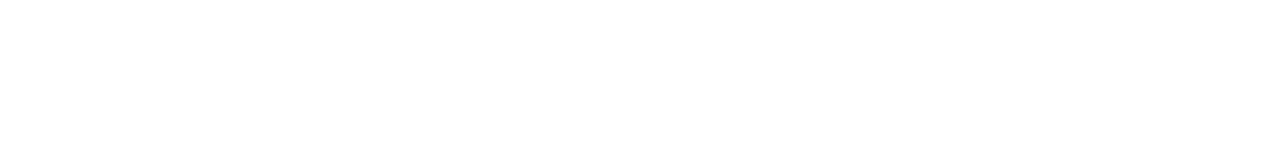
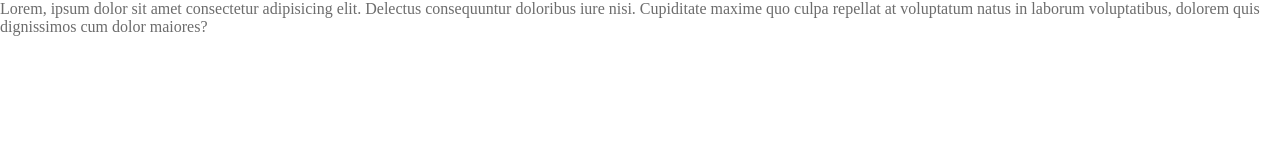
Before and after one commit to leonardonaoki/travelgram-static-website, a plain HTML site: page index.html in a window 1280 px wide. Drawn offline with Linux system fonts and the light colour scheme.

Commit message:
Initial Style guide

```diff
--- a/index.html
+++ b/index.html
@@ -7,6 +7,8 @@
   <link rel="stylesheet" href="styles/index.css">
 </head>
 <body>
-
+  <p>
+    Lorem, ipsum dolor sit amet consectetur adipisicing elit. Delectus consequuntur doloribus iure nisi. Cupiditate maxime quo culpa repellat at voluptatum natus in laborum voluptatibus, dolorem quis dignissimos cum dolor maiores?
+  </p>
 </body>
 </html>
--- a/styles/global.css
+++ b/styles/global.css
@@ -3,3 +3,18 @@
   padding: 0;
   box-sizing: border-box;
 }
+:root{
+  --brand-color:#EF5F4C;
+
+  --background-color:#FFFFFF;
+  --surface-color:#F5F5F5;
+  --skeleton-color:#D9D9D9;
+  --shape-transparency:#ffffff8f;
+
+  --text-color-primary:#313131;
+  --text-color-secondary:#6C6C6C;
+}
+
+body{
+  color:var(--text-color-secondary);
+}
--- a/styles/index.css
+++ b/styles/index.css
@@ -1 +1,5 @@
-@import url(global.css)
+@import url(global.css);
+
+body{
+  color:var(--text-color-secondary);
+}
```
Also changed, not shown: assets/AirplaneTilt.svg (added), assets/Image 01.png (added), assets/Image 02.png (added), assets/Image 03.png (added), assets/Image 04.png (added), assets/Image 05.png (added), assets/Image 06.png (added), assets/Image 07.png (added), assets/Image 08.png (added), assets/Image 09.png (added), assets/Image 10.png (added), assets/Image 11.png (added), assets/Image.svg (added), assets/Logo.svg (added), 2 more files, 1 other file.
